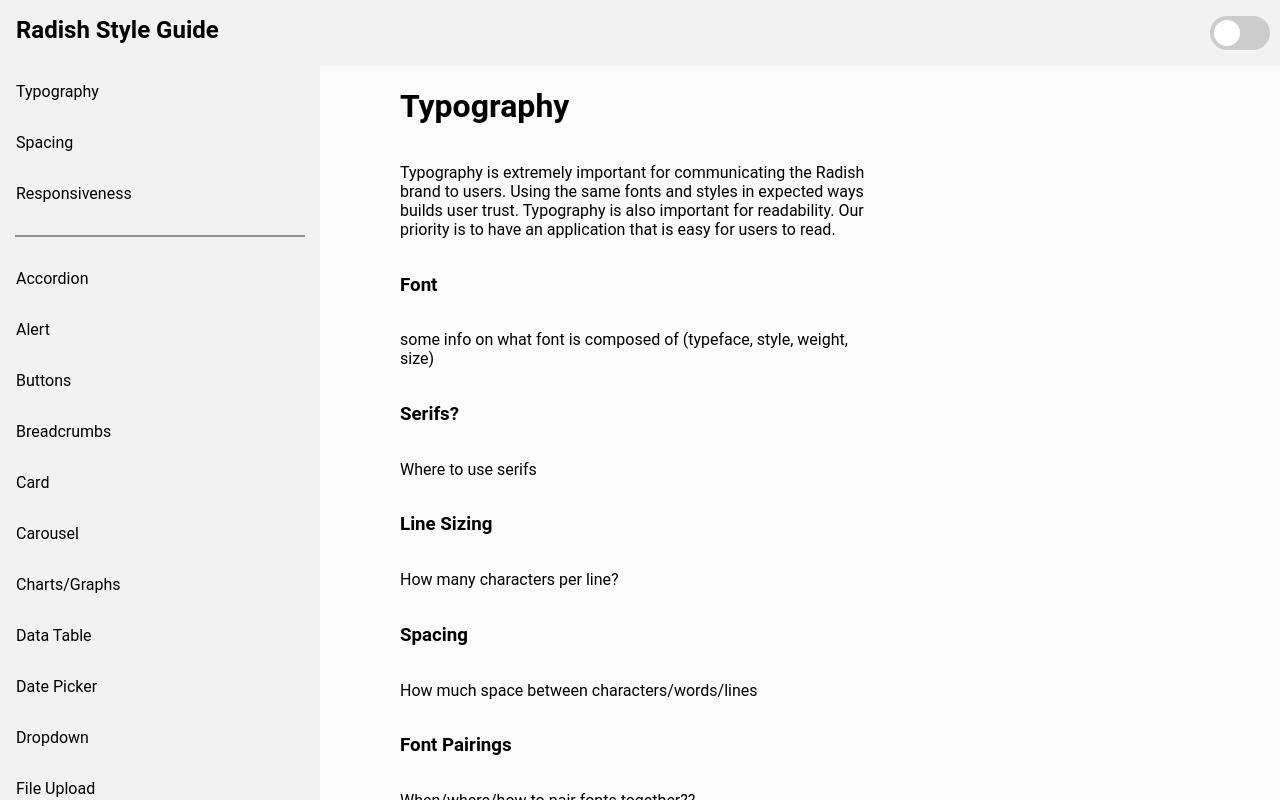
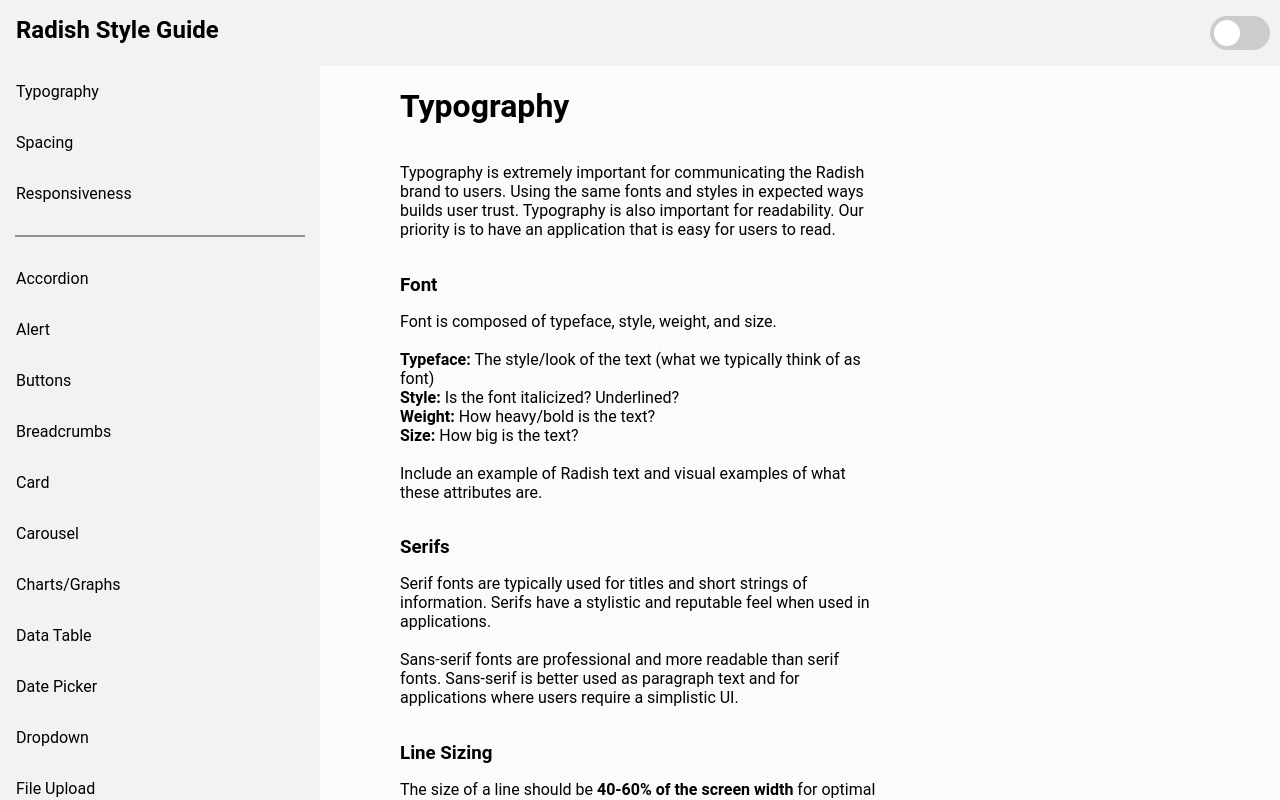
Before and after one commit to HMHepburn/Shirazi, an Angular app: page /typography in a window 1280 px wide. Built offline with nearby package versions, Linux system fonts and the light colour scheme.

Commit message:
Notes on typography and examining scroll behaviour

```diff
--- a/src/app/components/typography/typography.component.css
+++ b/src/app/components/typography/typography.component.css
@@ -5,3 +5,11 @@
     max-width:50%;
     height:max-content;
 }
+
+h3 {
+    margin-bottom:0;
+}
+
+p {
+    margin-top:0.5;
+}
--- a/src/app/components/typography/typography.component.html
+++ b/src/app/components/typography/typography.component.html
@@ -6,13 +6,56 @@
         important for readability. Our priority is to have an application that is easy for users to read.
     </p>
     <h3>Font</h3>
-    <p>some info on what font is composed of (typeface, style, weight, size)</p>
-    <h3>Serifs?</h3>
-    <p>Where to use serifs</p>
+    <p>
+        Font is composed of typeface, style, weight, and size.
+        <br>
+        <br>
+        <b>Typeface:</b> The style/look of the text (what we typically think of as font)
+        <br>
+        <b>Style:</b> Is the font italicized? Underlined?
+        <br>
+        <b>Weight:</b> How heavy/bold is the text?
+        <br>
+        <b>Size:</b> How big is the text?
+        <br>
+        <br>
+        Include an example of Radish text and visual examples of what these attributes are.
+    </p>
+    <h3>Serifs</h3>
+    <p>
+        Serif fonts are typically used for titles and short strings of information.
+        Serifs have a stylistic and reputable feel when used in applications.
+        <br>
+        <br>
+        Sans-serif fonts are professional and more readable than serif fonts.
+        Sans-serif is better used as paragraph text and for applications where users require a simplistic UI.
+    </p>
     <h3>Line Sizing</h3>
-    <p>How many characters per line?</p>
+    <p>
+        The size of a line should be <b>40-60% of the screen width</b> for optimal readability.
+        Any more would make guiding the reader's eye to a new line confusing.
+        Any less might make the text seem long and difficult to track.
+        <br>
+        <br>
+        Each line should contain between <b>45-85 characters</b> - font size should be scaled to maintain this ratio.
+    </p>
     <h3>Spacing</h3>
-    <p>How much space between characters/words/lines</p>
+    <p>
+        <b>Tracking (Letter-spacing):</b> The horizontal white space between letters in a word.
+        The ideal tracking for most text is approximately 12% (0.12).
+        <br>
+        <br>
+        <b>Line spacing:</b> The vertical space between two lines of text. The ideal space is approximately
+        130-150% of the height of the line.
+    </p>
     <h3>Font Pairings</h3>
     <p>When/where/how to pair fonts together??</p>
+    <br>
+    <br>
+    <br>
+    <br>
+    <br>
+    <br>
+    <br>
+    <br>
 </div>
--- a/src/app/main/main.component.css
+++ b/src/app/main/main.component.css
@@ -11,7 +11,7 @@
     display:flex;
     height:100%;
     width:100%;
-    overflow:scroll;
+    overflow:auto;
 }
 
 .temp-sidenav {
```
